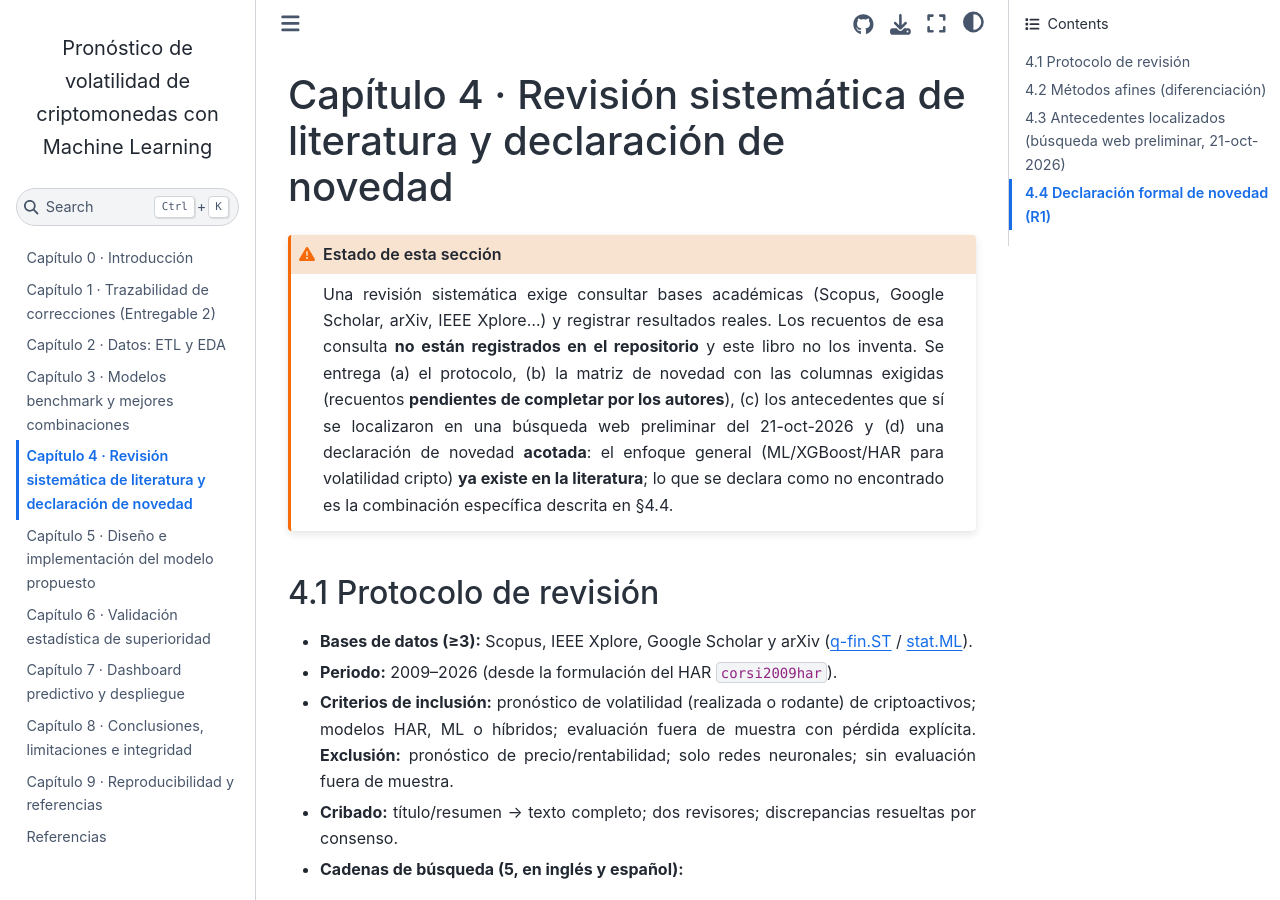
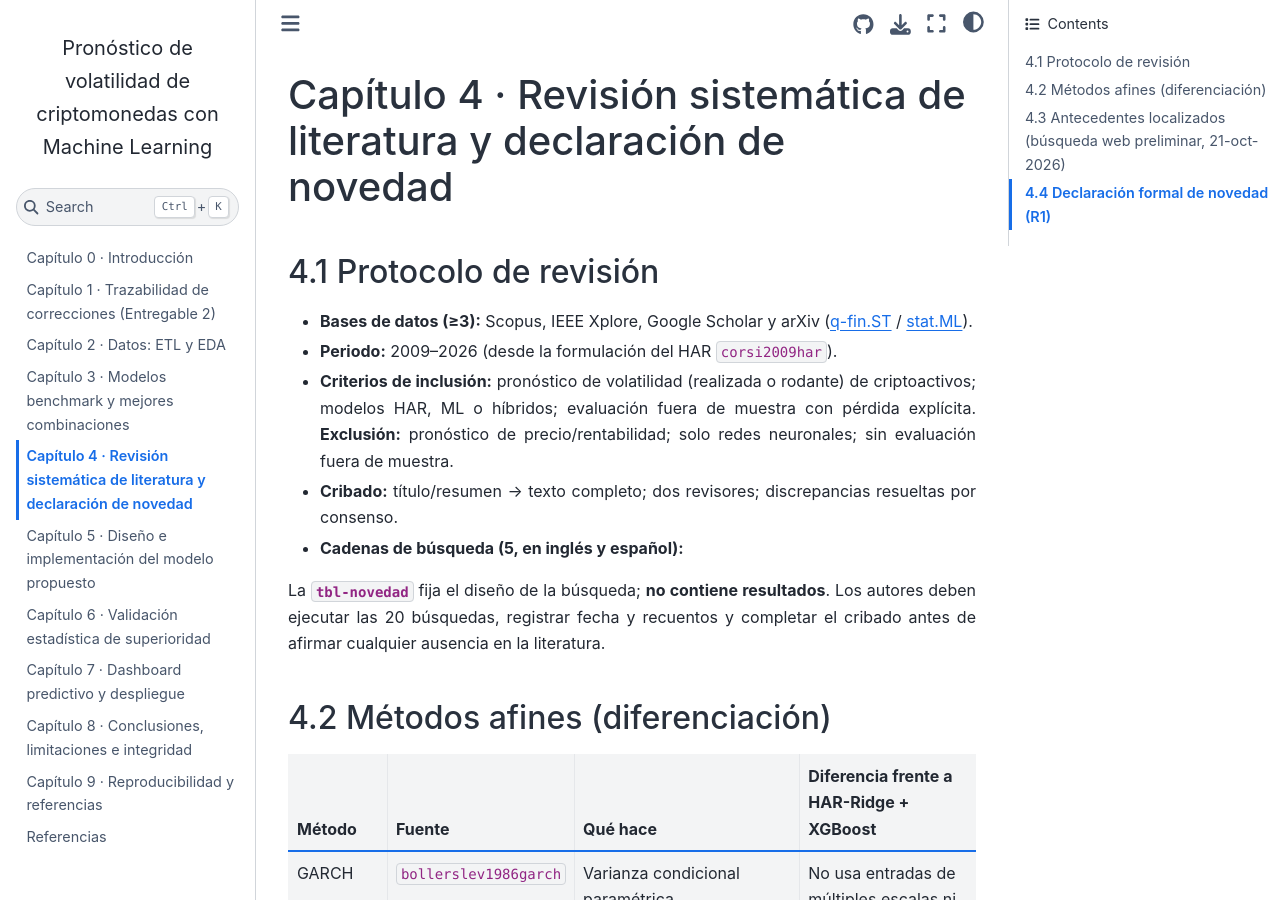
Before and after one commit to Bernal023/MachineLearning_202630, a Jupyter Book: the page built from book/cap04_literatura_novedad.md, in a window 1280 px wide and 900 px high. Built offline with Jupyter Book 1.0.4 settings and Sphinx 7.4.7 and the Sphinx Book theme 1.1.4, drawn with Linux system fonts in a browser that asks for light colours; cross-references to code outside the pages are shown as plain code.

Commit message:
Remove warning about literature review status
Removed warning admonition regarding systematic review status and literature novelty declaration.

````diff
--- a/book/cap04_literatura_novedad.md
+++ b/book/cap04_literatura_novedad.md
@@ -1,14 +1,4 @@
 # Capítulo 4 · Revisión sistemática de literatura y declaración de novedad
-
-```{admonition} Estado de esta sección
-:class: warning
-Una revisión sistemática exige consultar bases académicas (Scopus, Google Scholar, arXiv, IEEE Xplore…) y registrar
-resultados reales. Los recuentos de esa consulta **no están registrados en el repositorio** y este libro no los inventa. Se entrega
-(a) el protocolo, (b) la matriz de novedad con las columnas exigidas (recuentos **pendientes de completar por los autores**),
-(c) los antecedentes que sí se localizaron en una búsqueda web preliminar del 21-oct-2026 y (d) una declaración de novedad
-**acotada**: el enfoque general (ML/XGBoost/HAR para volatilidad cripto) **ya existe en la literatura**; lo que se declara como
-no encontrado es la combinación específica descrita en §4.4.
-```
 
 ```{code-cell} ipython3
 :tags: [remove-cell]
````
